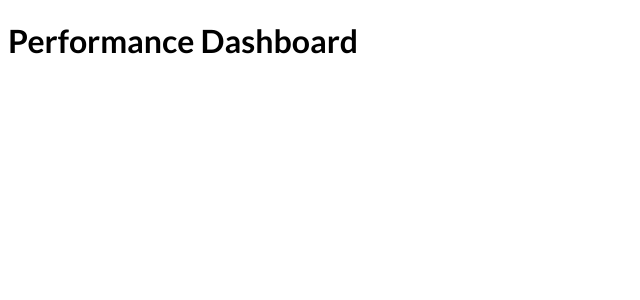
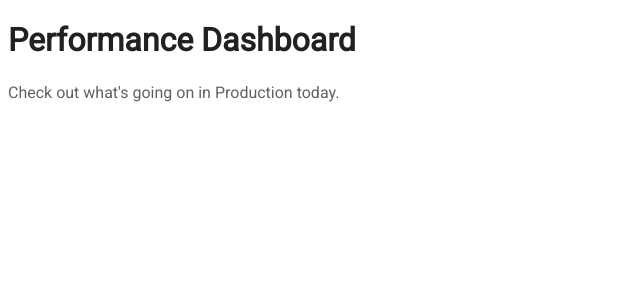
Before and after one commit to robdecipher/joffrey-ui, a Next.js app: page / in a window 1280 px wide. Shown: the top 300 px of the page, without its empty margins (0-640 px from the left). Built offline with nearby package versions, Linux system fonts and the light colour scheme.

Commit message:
Basic typography styles

```diff
--- a/pages/index.js
+++ b/pages/index.js
@@ -2,6 +2,7 @@ function Dashboard() {
     return(
         <div>
             <h1>Performance Dashboard</h1>
+            <p>Check out what's going on in Production today.</p>
         </div>
     );
 }
--- a/styles/globals.css
+++ b/styles/globals.css
@@ -1,11 +1,12 @@
-@import url('https://fonts.googleapis.com/css2?family=Lato:wght@700&family=Open+Sans:wght@400;700&display=swap');
+@import url('https://fonts.googleapis.com/css2?family=Roboto&display=swap');
 
 * {
   box-sizing: border-box;
 }
 
 body {
-  font-family: 'Open Sans', 'Lato', sans-serif;
+  font-family: 'Roboto', sans-serif;
+  color:#616161;
 }
 
 h1,
@@ -14,5 +15,14 @@ h3,
 h4,
 h5,
 h6 {
-  font-family: 'Lato', sans-serif;
+  color:#212121;
 }
+
+h1 {
+  font-size:2rem;
+}
+
+p {
+  line-height:1.5rem;
+  font-size:1rem;
+}
```
